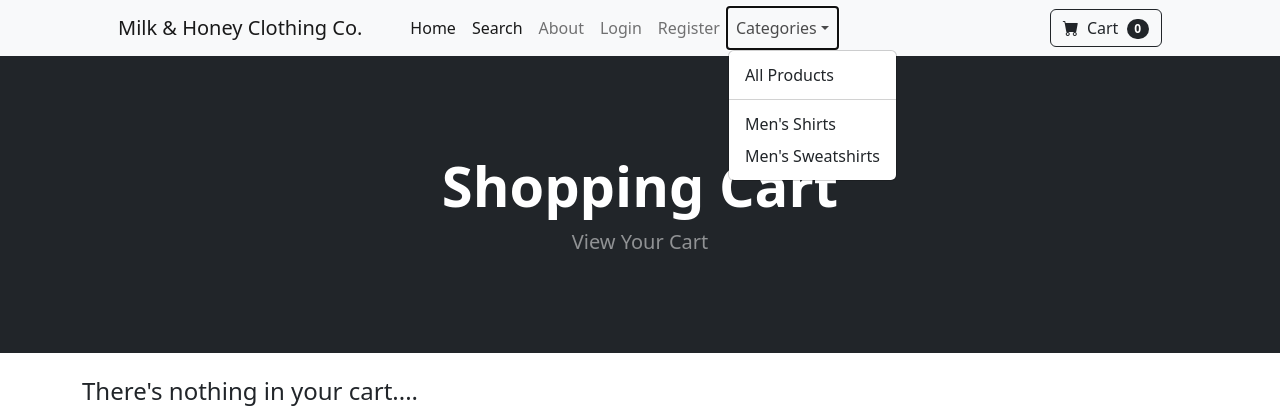
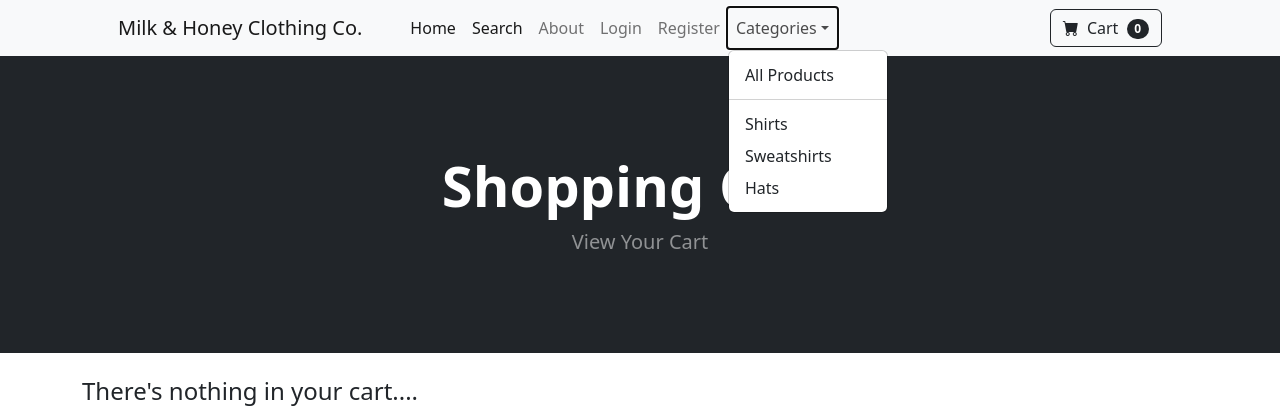
Before and after one commit to baller1013/ecommerce, a Django app: page /cart/ in a window 1280 px wide, after a click on "Categories". Shown: the top 420 px of the page. Run offline with Django 5.2, Linux system fonts and the light colour scheme; some libraries are stand-ins or nearby versions.

Commit message:
Changing Navbar for New Categories

```diff
--- a/ecom/ecom/ecom/settings.py
+++ b/ecom/ecom/ecom/settings.py
@@ -83,6 +83,7 @@ DATABASES = {
         'NAME': 'railway' ,
         'USER': 'postgres',
         'PASSWORD': os.environ['DB_PASSWORD_YO'],
+        # 'HOST': 'postgres.railway.internal'
         'HOST': 'junction.proxy.rlwy.net',
         'PORT': '35711' ,
 
@@ -129,7 +130,7 @@ USE_TZ = True
 STATIC_URL = 'static/'
 STATICFILES_DIRS = ['static/']
 
-#whitenoise static stuff
+# White noise static stuff
 STATICFILES_STORAGE = 'whitenoise.storage.CompressedManifestStaticFilesStorage'
 STATIC_ROOT = BASE_DIR / 'staticfiles'
 
--- a/ecom/ecom/store/templates/navbar.html
+++ b/ecom/ecom/store/templates/navbar.html
@@ -37,8 +37,9 @@
                             <ul class="dropdown-menu" aria-labelledby="navbarDropdown">
                                 <li><a class="dropdown-item" href="{% url 'category_summary' %}">All Products</a></li>
                                 <li><hr class="dropdown-divider" /></li>
-                                <li><a class="dropdown-item" href="{% url 'category' 'Men\'s Shirt' %}">Men's Shirts</a></li>
-                                <li><a class="dropdown-item" href="{% url 'category' 'Men\'s Sweatshirts' %}">Men's Sweatshirts</a></li>
+                                <li><a class="dropdown-item" href="{% url 'category' 'Shirts' %}">Shirts</a></li>
+                                <li><a class="dropdown-item" href="{% url 'category' 'Sweatshirts' %}">Sweatshirts</a></li>
+                                <li><a class="dropdown-item" href="{% url 'category' 'Hats' %}">Hats</a></li>
                             </ul>
                         </li>
                     </ul>
```
